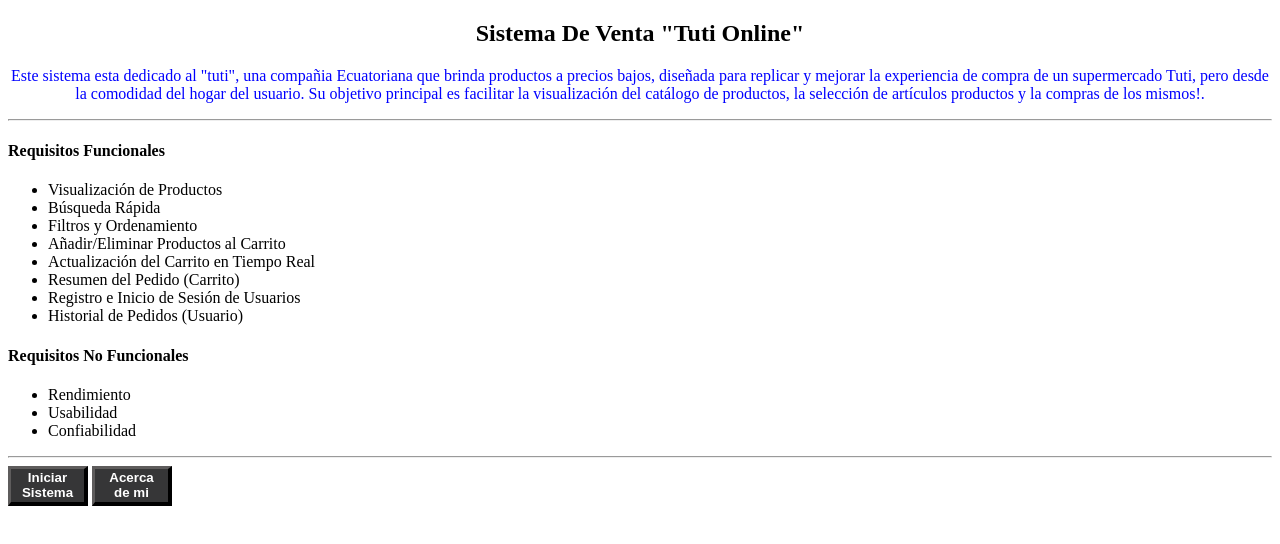
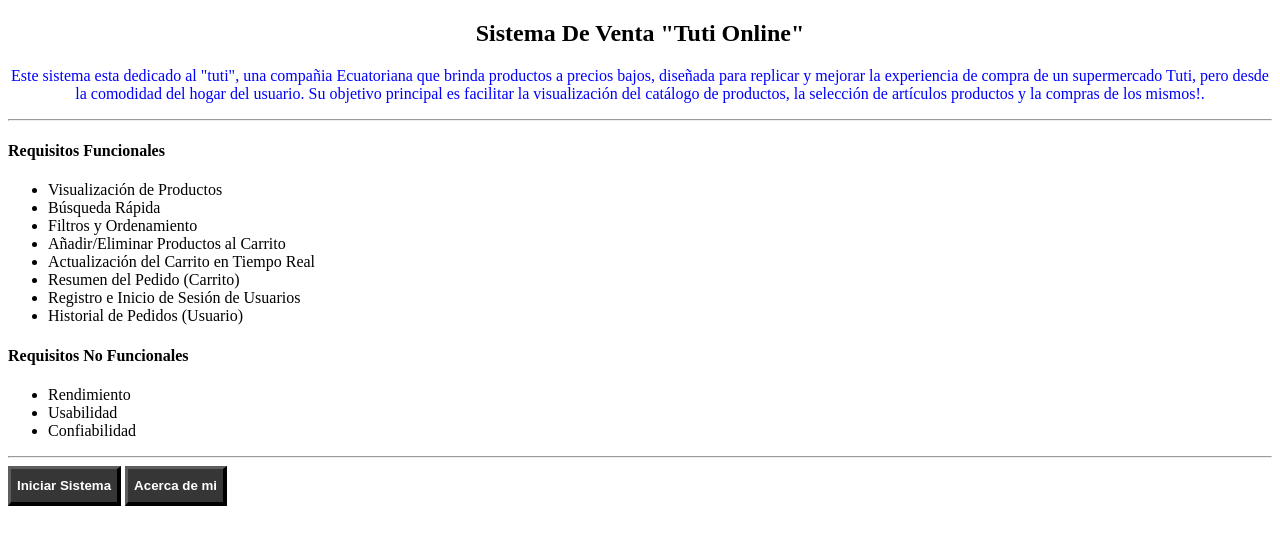
Before and after one commit to CodeNullException/Proyecto-Web-1, a plain HTML site: page index.html in a window 1280 px wide. Drawn offline with Linux system fonts and the light colour scheme.

Commit message:
Update style.css

```diff
--- a/style.css
+++ b/style.css
@@ -2,8 +2,8 @@ button{
   color: white;
   font-weight: bolder;  /*Ideal para poner texto EN NEGRITA*/
   background: #363637; /*Color en codigo HEXADECIMAL*/
-  width: 80px;
-  height: 40px;
+  /*width: 80px; -> Inecesario ya que el boton no se adaptaria al texto*/
+  height: 40px; /*los botones solo mediran 40 pixeles de altura*/
 
   border-top: 3px solid #5e5c5c;  /*Borde arriba 3 px de ancho, color solido, color hexadecimal 5e5c5c*/
   border-left: 3px solid #5e5c5c; /*Borde izquierda 3 px de ancho, color solido, color hexadecimal 5e5c5c*/
```
